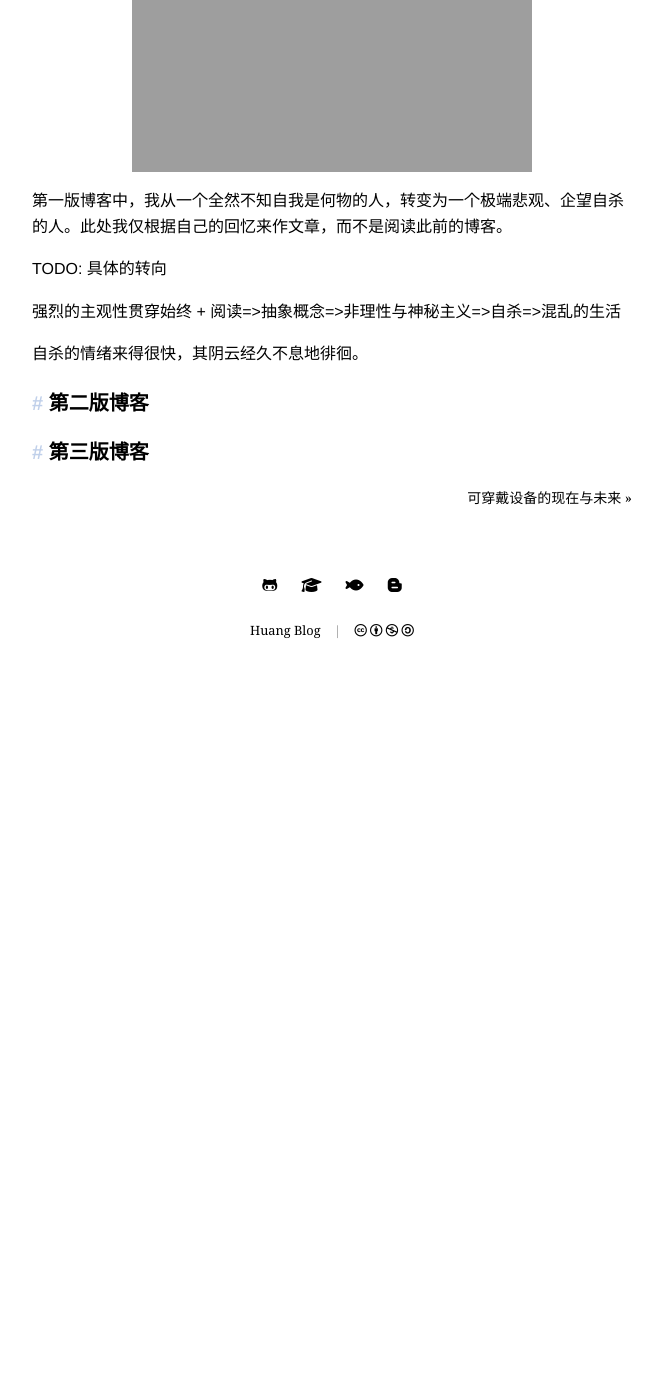
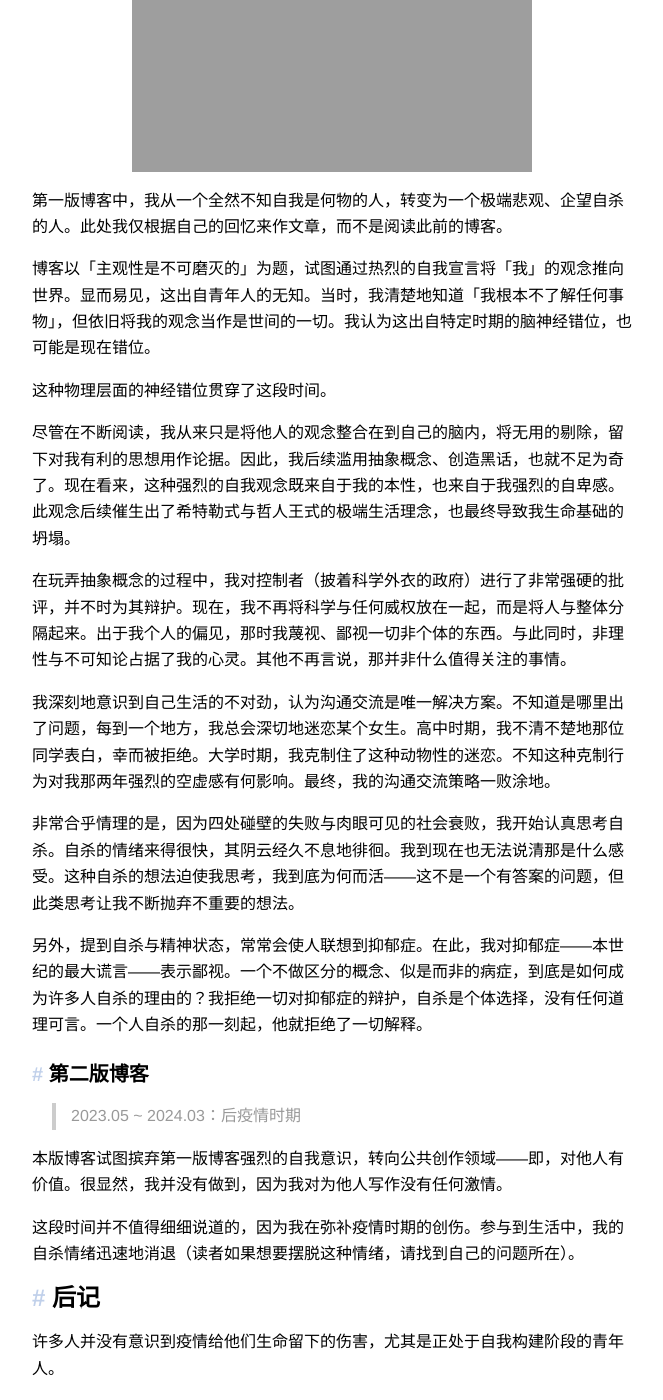
Before and after one commit to huang-feiyu/huang-feiyu.github.io, a Jekyll site: the page built from _posts/2024-03-17-school-life.md, in a window 1280 px wide and 1400 px high, scrolled down 6225 px. Shown: the whole window, without its empty margins (308-971 px from the left). Built offline with Jekyll 4.4.1, drawn with Linux system fonts in a browser that asks for light colours; nearby versions of some CDN libraries; before the commit the page ends 6894 px from its top, so only the background shows below that; some of the changed text lies outside the part shown.

Commit message:
post: finish school-life

```diff
--- a/_posts/2024-03-17-school-life.md
+++ b/_posts/2024-03-17-school-life.md
@@ -92,16 +92,30 @@ TODO: 实习的经历，由于目前仍处于实习阶段，本段并不能写
 
 第一版博客中，我从一个全然不知自我是何物的人，转变为一个极端悲观、企望自杀的人。此处我仅根据自己的回忆来作文章，而不是阅读此前的博客。
 
-TODO: 具体的转向
+博客以「主观性是不可磨灭的」为题，试图通过热烈的自我宣言将「我」的观念推向世界。显而易见，这出自青年人的无知。当时，我清楚地知道「我根本不了解任何事物」，但依旧将我的观念当作是世间的一切。我认为这出自特定时期的脑神经错位，也可能是现在错位。
 
-强烈的主观性贯穿始终 + 阅读=>抽象概念=>非理性与神秘主义=>自杀=>混乱的生活
+这种物理层面的神经错位贯穿了这段时间。
 
+尽管在不断阅读，我从来只是将他人的观念整合在到自己的脑内，将无用的剔除，留下对我有利的思想用作论据。因此，我后续滥用抽象概念、创造黑话，也就不足为奇了。现在看来，这种强烈的自我观念既来自于我的本性，也来自于我强烈的自卑感。此观念后续催生出了希特勒式与哲人王式的极端生活理念，也最终导致我生命基础的坍塌。
 
+在玩弄抽象概念的过程中，我对控制者（披着科学外衣的政府）进行了非常强硬的批评，并不时为其辩护。现在，我不再将科学与任何威权放在一起，而是将人与整体分隔起来。出于我个人的偏见，那时我蔑视、鄙视一切非个体的东西。与此同时，非理性与不可知论占据了我的心灵。其他不再言说，那并非什么值得关注的事情。
 
-自杀的情绪来得很快，其阴云经久不息地徘徊。
+我深刻地意识到自己生活的不对劲，认为沟通交流是唯一解决方案。不知道是哪里出了问题，每到一个地方，我总会深切地迷恋某个女生。高中时期，我不清不楚地那位同学表白，幸而被拒绝。大学时期，我克制住了这种动物性的迷恋。不知这种克制行为对我那两年强烈的空虚感有何影响。最终，我的沟通交流策略一败涂地。
+
+非常合乎情理的是，因为四处碰壁的失败与肉眼可见的社会衰败，我开始认真思考自杀。自杀的情绪来得很快，其阴云经久不息地徘徊。我到现在也无法说清那是什么感受。这种自杀的想法迫使我思考，我到底为何而活——这不是一个有答案的问题，但此类思考让我不断抛弃不重要的想法。
+
+另外，提到自杀与精神状态，常常会使人联想到抑郁症。在此，我对抑郁症——本世纪的最大谎言——表示鄙视。一个不做区分的概念、似是而非的病症，到底是如何成为许多人自杀的理由的？我拒绝一切对抑郁症的辩护，自杀是个体选择，没有任何道理可言。一个人自杀的那一刻起，他就拒绝了一切解释。
 
 #### 第二版博客
 
+> 2023.05 ~ 2024.03：后疫情时期
 
+本版博客试图摈弃第一版博客强烈的自我意识，转向公共创作领域——即，对他人有价值。很显然，我并没有做到，因为我对为他人写作没有任何激情。
 
-#### 第三版博客
+这段时间并不值得细细说道的，因为我在弥补疫情时期的创伤。参与到生活中，我的自杀情绪迅速地消退（读者如果想要摆脱这种情绪，请找到自己的问题所在）。
+
+### 后记
+
+许多人并没有意识到疫情给他们生命留下的伤害，尤其是正处于自我构建阶段的青年人。
+
+我本想做社会批判，但还是算了。只要读者知道现在这个世界很烂就行了，走下坡路是不好受的。显而易见的是，此问题出在“亲自部署，亲自指挥”的那一批吃人不吐骨头的蛀虫身上。
```
